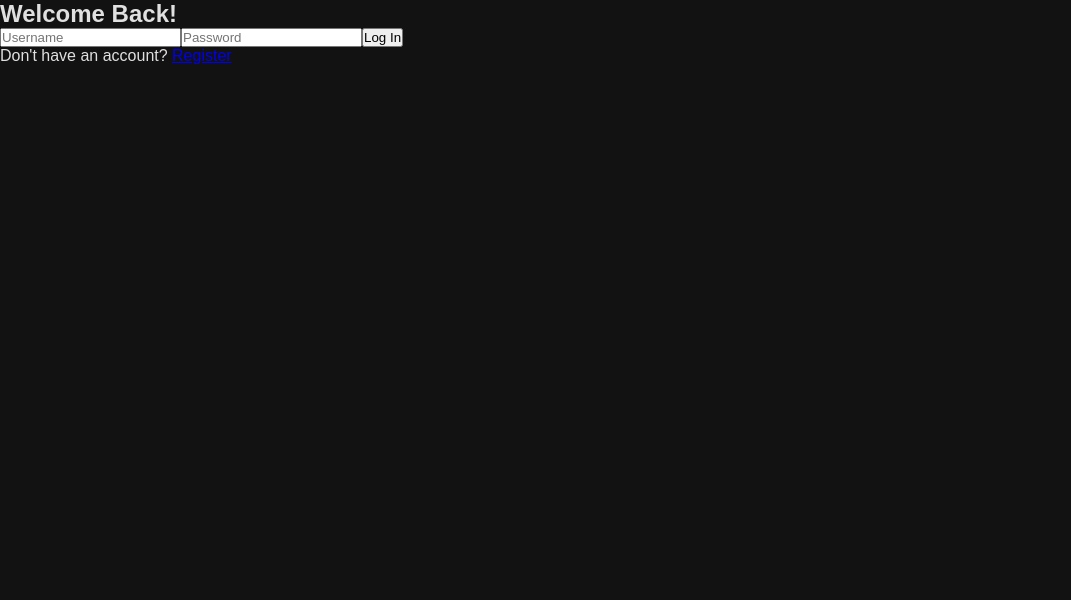
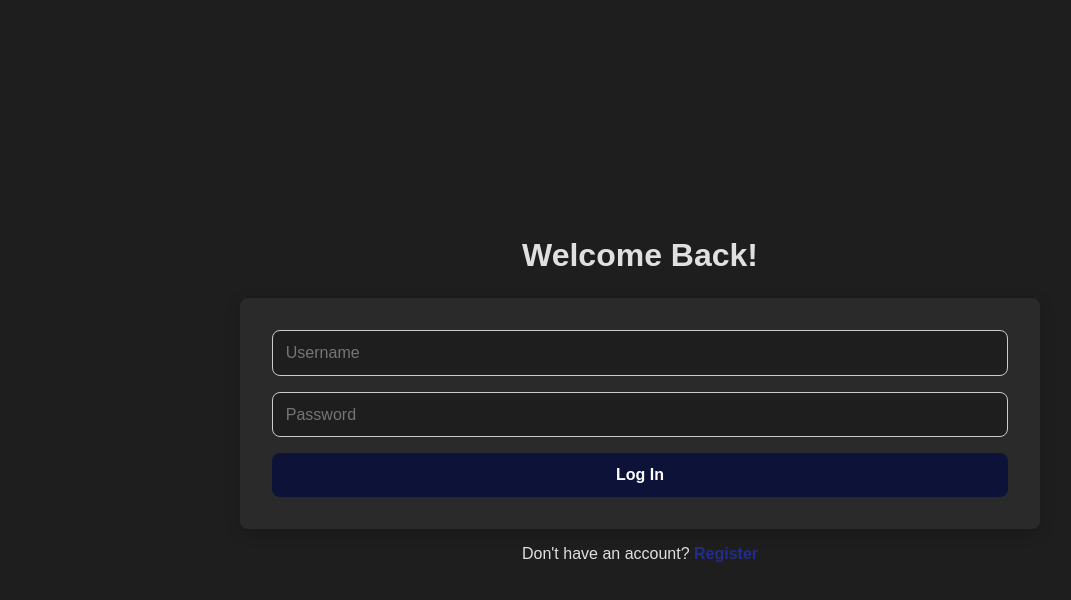
Before and after one commit to damsi456/to-do-assignment, a React (Vite) app in the folder front-end/: page /login in a window 1280 px wide. Shown: the top 600 px of the page, without its empty margins (0-1071 px from the left). Built offline with nearby package versions, Linux system fonts and the light colour scheme.

Commit message:
Login and register styles & minor overall css updates

```diff
--- a/front-end/src/App.css
+++ b/front-end/src/App.css
@@ -6,6 +6,6 @@
 
 body{
   font-family: Arial, Helvetica, sans-serif;
-  background-color: #121212;
+  background-color: #1e1e1e;
   color: #e0e0e0;
 }
--- a/front-end/src/pages/LoginPage.jsx
+++ b/front-end/src/pages/LoginPage.jsx
@@ -1,3 +1,5 @@
+import '../styles/Auth.css'
+import axios from "axios";
 import { useState } from "react";
 import { useNavigate, Link } from "react-router-dom";
 
--- /dev/null
+++ b/front-end/src/styles/Auth.css
@@ -0,0 +1,69 @@
+.auth-container {
+    display: flex;
+    flex-direction: column;
+    justify-content: center;
+    align-items: center;
+    height: 100vh;
+    padding: 2rem;
+    background-color: #1e1e1e;
+}
+
+.auth-container h2 {
+    font-size: 2rem;
+    margin-bottom: 1.5rem;
+}
+
+.auth-form {
+    display: flex;
+    flex-direction: column;
+    gap: 1rem;
+    width: 100%;
+    max-width: 800px;
+    padding: 2rem;
+    background: #2a2a2a;
+    border-radius: 8px;
+    box-shadow: 0 4px 15px rgba(0, 0, 0, 0.2);
+}
+
+.auth-form input {
+    padding: 0.8rem;
+    border: 1px solid #ccc;
+    border-radius: 8px;
+    background-color: #1e1e1e;
+    font-size: 1rem;
+}
+
+.auth-form input:focus {
+    outline: none;
+    border-color: #596bab;
+}
+
+.auth-form button {
+    padding: 0.8rem;
+    border: none;
+    border-radius: 8px;
+    background-color: rgb(13, 18, 57);
+    color: white;
+    font-size: 1rem;
+    font-weight: bold;
+    cursor: pointer;
+    transition: background-color 0.3s ease;
+}
+
+.auth-form button:hover {
+    background-color: rgb(33, 45, 138);
+}
+
+.auth-links {
+    margin-top: 1rem;
+}
+
+.auth-links a {
+    color: rgb(33, 45, 138);
+    text-decoration: none;
+    font-weight: bold;
+}
+
+.auth-links a:hover {
+    text-decoration: underline;
+}
--- a/front-end/src/styles/TodoPage.css
+++ b/front-end/src/styles/TodoPage.css
@@ -6,7 +6,7 @@
     max-width: 800px;
     margin: 2rem auto;
     padding: 1.5rem;
-    background: #1e1e1e;
+    background: #2a2a2a;
     border-radius: 8px;
     box-shadow: 0 4px 15px 15px rgba(0, 0, 0, 0.1);
 }
```
